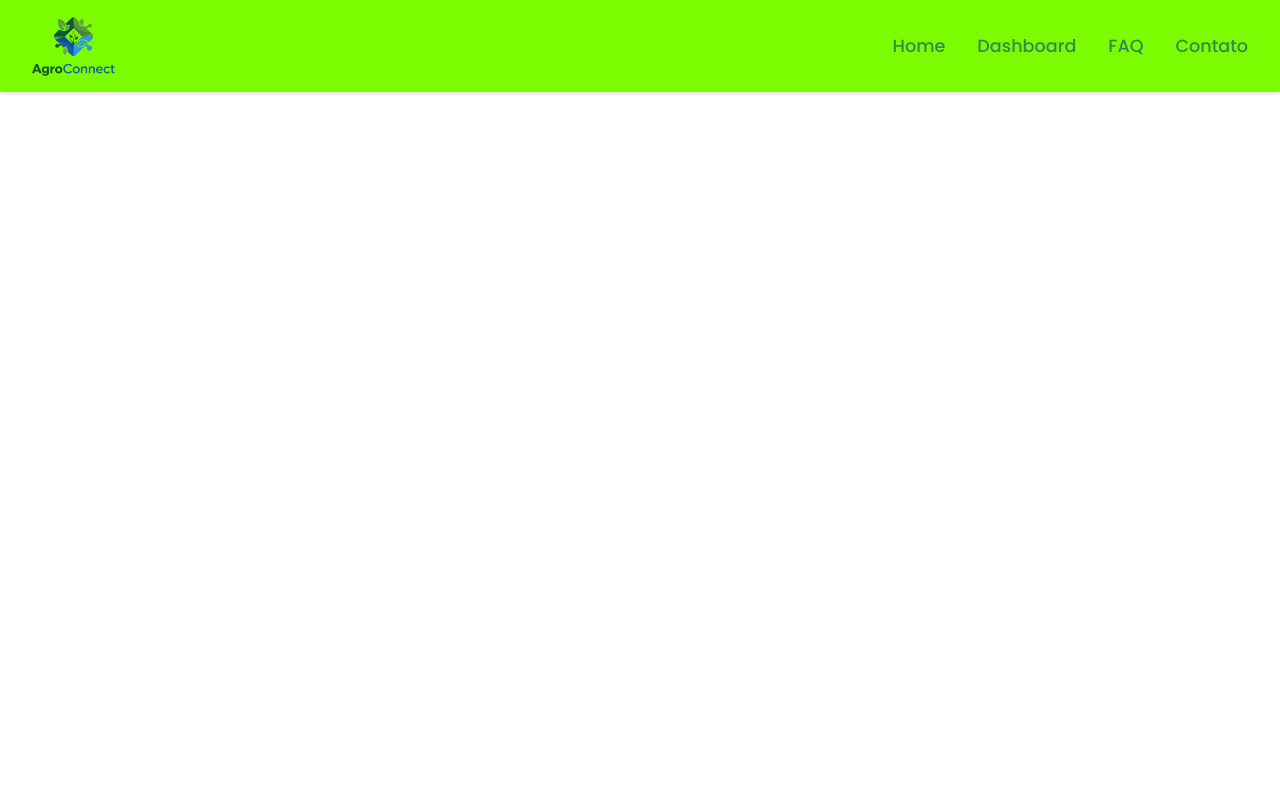
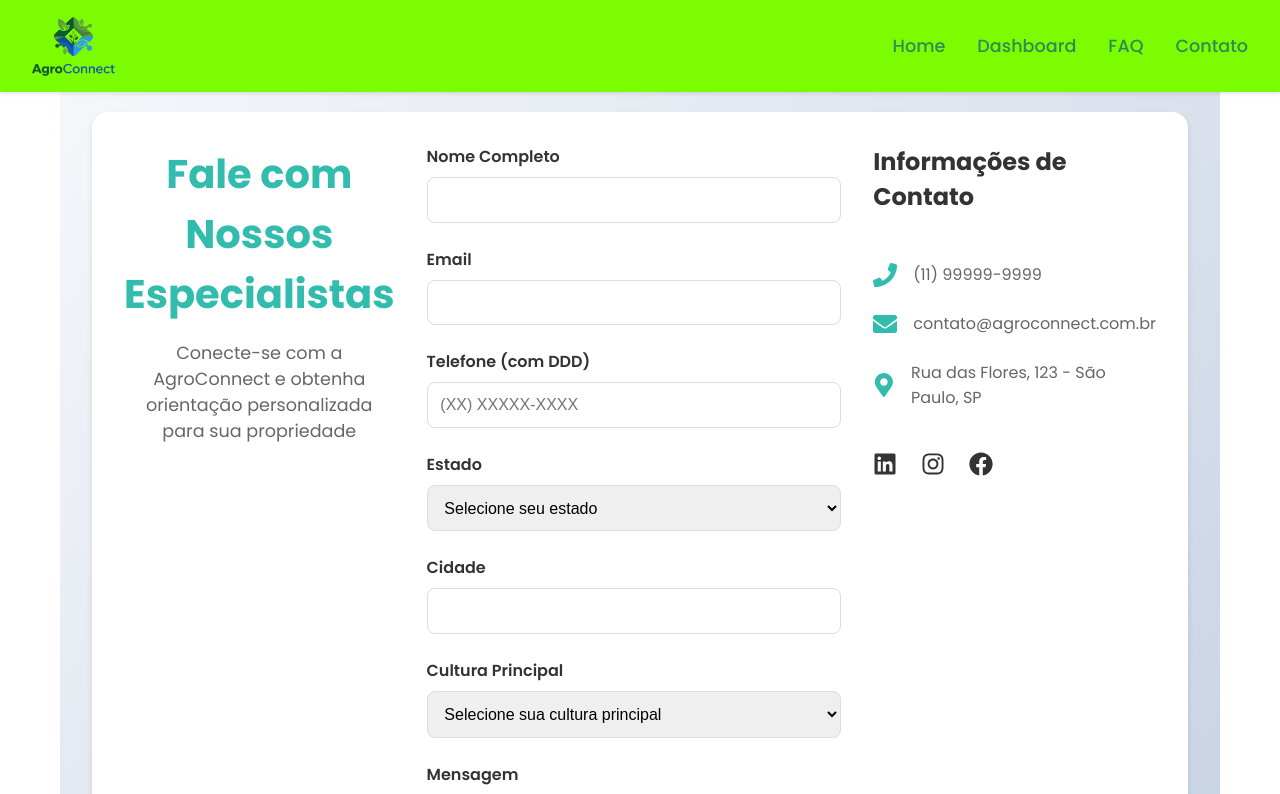
Before and after one commit to viniciusmoraesz/AgroConnect, a React (Vite) app: page /contato in a window 1280 px wide. Shown: the top 794 px of the page. Built offline with nearby package versions, Linux system fonts and the light colour scheme.

Commit message:
Acessibilidade, Contato, Feedback

```diff
--- a/package.json
+++ b/package.json
@@ -10,6 +10,7 @@
     "preview": "vite preview"
   },
   "dependencies": {
+    "@emotion/is-prop-valid": "^1.3.1",
     "@hookform/resolvers": "^5.0.1",
     "axios": "^1.9.0",
     "react": "^19.1.0",
--- a/src/App.jsx
+++ b/src/App.jsx
@@ -1,8 +1,10 @@
 import { Outlet } from 'react-router-dom';
-import Header from './Components/Header'
+import Header from './Components/Header';
+import AccessibilityTools from './Components/AccessibilityTools';
 
 function App() {
   return (
+    <>
       <div style={{
         minHeight: '100vh',
         display: 'flex',
@@ -11,16 +13,18 @@ function App() {
       }}>
         <Header />
         <div style={{
-        paddingTop: '80px',  // Add padding to account for the fixed header
+          paddingTop: '80px',  // Adicionar um pouco de padding para o Header
           flex: 1,
           width: '100%',
           maxWidth: '1200px',
           margin: '0 auto',
-        padding: '80px 20px 20px'  // Top padding accounts for header
+          padding: '80px 20px 20px'  // "Top" padding para o Header
         }}>
           <Outlet />
         </div>
       </div>
+      <AccessibilityTools />
+    </>
   );
 }
 
--- a/src/Components/AboutUs.jsx
+++ b/src/Components/AboutUs.jsx
@@ -126,7 +126,7 @@ const AboutUs = () => {
         </CtaText>
 
         <ButtonGroup>
-          <PrimaryButton onClick={() => navigate('/fale-com-especialista')}>
+          <PrimaryButton onClick={() => navigate('/feedback')}>
             Deixar um Feedback
           </PrimaryButton>
         </ButtonGroup>
--- a/src/Components/ContactPage.jsx
+++ b/src/Components/ContactPage.jsx
@@ -1,7 +1,198 @@
-export default function ContactPage() {
+import React, { useState } from 'react';
+import { FaPhone, FaEnvelope, FaMapMarkerAlt, FaLinkedin, FaInstagram, FaFacebook } from 'react-icons/fa';
+import { ContactContainer, ContactContent, TitleSection, FormSection, FormField, SubmitButton, ContactInfo, ContactItem, SocialLinks } from '../Styles/StyledContactPage';
+
+const ContactPage = () => {
+  const [formData, setFormData] = useState({
+    fullName: '',
+    email: '',
+    phone: '',
+    state: '',
+    city: '',
+    mainCulture: '',
+    message: ''
+  });
+
+  const handleChange = (e) => {
+    const { name, value } = e.target;
+    setFormData(prev => ({
+      ...prev,
+      [name]: value
+    }));
+  };
+
+  const handleSubmit = (e) => {
+    e.preventDefault();
+    // Handle form submission
+    console.log('Form submitted:', formData);
+  };
+
   return (
-    <>
+    <ContactContainer>
+      <ContactContent>
+        <TitleSection>
+          <h1>Fale com Nossos Especialistas</h1>
+          <p>Conecte-se com a AgroConnect e obtenha orientação personalizada para sua propriedade</p>
+        </TitleSection>
 
-    </>
+        <FormSection>
+          <form onSubmit={handleSubmit}>
+            <FormField>
+              <label htmlFor="fullName">Nome Completo</label>
+              <input
+                type="text"
+                id="fullName"
+                name="fullName"
+                value={formData.fullName}
+                onChange={handleChange}
+                required
+              />
+            </FormField>
+
+            <FormField>
+              <label htmlFor="email">Email</label>
+              <input
+                type="email"
+                id="email"
+                name="email"
+                value={formData.email}
+                onChange={handleChange}
+                required
+              />
+            </FormField>
+
+            <FormField>
+              <label htmlFor="phone">Telefone (com DDD)</label>
+              <input
+                type="tel"
+                id="phone"
+                name="phone"
+                value={formData.phone}
+                onChange={handleChange}
+                required
+                placeholder="(XX) XXXXX-XXXX"
+              />
+            </FormField>
+
+            <FormField>
+              <label htmlFor="state">Estado</label>
+              <select
+                id="state"
+                name="state"
+                value={formData.state}
+                onChange={handleChange}
+                required
+              >
+                <option value="">Selecione seu estado</option>
+                <option value="AC">Acre</option>
+                <option value="AL">Alagoas</option>
+                <option value="AP">Amapá</option>
+                <option value="AM">Amazonas</option>
+                <option value="BA">Bahia</option>
+                <option value="CE">Ceará</option>
+                <option value="DF">Distrito Federal</option>
+                <option value="ES">Espírito Santo</option>
+                <option value="GO">Goiás</option>
+                <option value="MA">Maranhão</option>
+                <option value="MT">Mato Grosso</option>
+                <option value="MS">Mato Grosso do Sul</option>
+                <option value="MG">Minas Gerais</option>
+                <option value="PA">Pará</option>
+                <option value="PB">Paraíba</option>
+                <option value="PR">Paraná</option>
+                <option value="PE">Pernambuco</option>
+                <option value="PI">Piauí</option>
+                <option value="RJ">Rio de Janeiro</option>
+                <option value="RN">Rio Grande do Norte</option>
+                <option value="RS">Rio Grande do Sul</option>
+                <option value="RO">Rondônia</option>
+                <option value="RR">Roraima</option>
+                <option value="SC">Santa Catarina</option>
+                <option value="SP">São Paulo</option>
+                <option value="SE">Sergipe</option>
+                <option value="TO">Tocantins</option>
+              </select>
+            </FormField>
+
+            <FormField>
+              <label htmlFor="city">Cidade</label>
+              <input
+                type="text"
+                id="city"
+                name="city"
+                value={formData.city}
+                onChange={handleChange}
+                required
+              />
+            </FormField>
+
+            <FormField>
+              <label htmlFor="mainCulture">Cultura Principal</label>
+              <select
+                id="mainCulture"
+                name="mainCulture"
+                value={formData.mainCulture}
+                onChange={handleChange}
+                required
+              >
+                <option value="">Selecione sua cultura principal</option>
+                <option value="soja">Soja</option>
+                <option value="milho">Milho</option>
+                <option value="cafe">Café</option>
+                <option value="arroz">Arroz</option>
+                <option value="pecuaria">Pecuária</option>
+                <option value="outros">Outros</option>
+              </select>
+            </FormField>
+
+            <FormField>
+              <label htmlFor="message">Mensagem</label>
+              <textarea
+                id="message"
+                name="message"
+                value={formData.message}
+                onChange={handleChange}
+                required
+                placeholder="Descreva sua necessidade ou dúvida..."
+              />
+            </FormField>
+
+            <SubmitButton type="submit">
+              Agendar Consulta
+            </SubmitButton>
+          </form>
+        </FormSection>
+
+        <ContactInfo>
+          <h2>Informações de Contato</h2>
+          <ContactItem>
+            <FaPhone />
+            <span>(11) 99999-9999</span>
+          </ContactItem>
+          <ContactItem>
+            <FaEnvelope />
+            <span>contato@agroconnect.com.br</span>
+          </ContactItem>
+          <ContactItem>
+            <FaMapMarkerAlt />
+            <span>Rua das Flores, 123 - São Paulo, SP</span>
+          </ContactItem>
+
+          <SocialLinks>
+            <a href="#" target="_blank" rel="noopener noreferrer">
+              <FaLinkedin />
+            </a>
+            <a href="#" target="_blank" rel="noopener noreferrer">
+              <FaInstagram />
+            </a>
+            <a href="#" target="_blank" rel="noopener noreferrer">
+              <FaFacebook />
+            </a>
+          </SocialLinks>
+        </ContactInfo>
+      </ContactContent>
+    </ContactContainer>
   );
-}
+};
+
+export default ContactPage;
--- a/src/Styles/StyledContactPage.js
+++ b/src/Styles/StyledContactPage.js
@@ -0,0 +1,134 @@
+import styled from 'styled-components';
+
+export const ContactContainer = styled.div`
+  width: 100%;
+  min-height: 100vh;
+  background: linear-gradient(135deg, #f5f7fa 0%, #c3cfe2 100%);
+  display: flex;
+  justify-content: center;
+  align-items: center;
+  padding: 2rem;
+`;
+
+export const ContactContent = styled.div`
+  background: white;
+  border-radius: 1rem;
+  box-shadow: 0 4px 6px rgba(0, 0, 0, 0.1);
+  width: 100%;
+  max-width: 1200px;
+  padding: 2rem;
+  display: grid;
+  grid-template-columns: 1fr 2fr 1fr;
+  gap: 2rem;
+  @media (max-width: 1024px) {
+    grid-template-columns: 1fr;
+  }
+`;
+
+export const TitleSection = styled.div`
+  text-align: center;
+  h1 {
+    color: #32BCAD;
+    font-size: 2.5rem;
+    margin-bottom: 1rem;
+  }
+  p {
+    color: #666;
+    font-size: 1.1rem;
+  }
+`;
+
+export const FormSection = styled.div`
+  form {
+    display: flex;
+    flex-direction: column;
+    gap: 1.5rem;
+  }
+`;
+
+export const FormField = styled.div`
+  display: flex;
+  flex-direction: column;
+  gap: 0.5rem;
+
+  label {
+    color: #333;
+    font-weight: 600;
+  }
+
+  input, select, textarea {
+    width: 100%;
+    padding: 0.8rem;
+    border: 1px solid #ddd;
+    border-radius: 0.5rem;
+    font-size: 1rem;
+    transition: border-color 0.3s ease;
+
+    &:focus {
+      outline: none;
+      border-color: #32BCAD;
+    }
+  }
+
+  textarea {
+    height: 150px;
+    resize: vertical;
+  }
+`;
+
+export const SubmitButton = styled.button`
+  background-color: #32BCAD;
+  color: white;
+  padding: 1rem 2rem;
+  border: none;
+  border-radius: 0.5rem;
+  font-size: 1.1rem;
+  font-weight: 600;
+  cursor: pointer;
+  transition: background-color 0.3s ease;
+
+  &:hover {
+    background-color: #239a8d;
+  }
+`;
+
+export const ContactInfo = styled.div`
+  h2 {
+    color: #333;
+    font-size: 1.5rem;
+    margin-bottom: 1.5rem;
+  }
+
+  display: flex;
+  flex-direction: column;
+  gap: 1.5rem;
+`;
+
+export const ContactItem = styled.div`
+  display: flex;
+  align-items: center;
+  gap: 1rem;
+  color: #666;
+
+  svg {
+    width: 24px;
+    height: 24px;
+    color: #32BCAD;
+  }
+`;
+
+export const SocialLinks = styled.div`
+  display: flex;
+  gap: 1.5rem;
+  margin-top: 1rem;
+
+  a {
+    color: #333;
+    font-size: 1.5rem;
+    transition: color 0.3s ease;
+
+    &:hover {
+      color: #32BCAD;
+    }
+  }
+`;
--- a/src/main.jsx
+++ b/src/main.jsx
@@ -3,11 +3,12 @@ import { createRoot } from 'react-dom/client';
 import { BrowserRouter as Router, Routes, Route } from 'react-router-dom';
 import GlobalStyle from './GlobalStyled';
 import App from './App';
+import FAQPage from './Components/FAQPage';
 import LoginPage from './Components/LoginPage';
 import RegisterPage from './Components/RegisterPage';
 import AgricultorDashboard from './Components/AgricultorDashboard';
 import ExpertDashboard from './Components/EspecialistaDashboard';
-import FAQPage from './Components/FAQPage';
+import Feedback from './Components/Feedback';
 import ContactPage from './Components/ContactPage';
 import MainPage from './Components/MainPage';
 import WeatherForecast from './Components/WeatherForecast';
@@ -34,6 +35,7 @@ const AppRouter = () => {
         <Route path="agricultor-dashboard" element={<AgricultorDashboard/>} />
         <Route path="especialista-dashboard" element={<ExpertDashboard/>} />
         <Route path="faq" element={<FAQPage/>} />
+        <Route path="feedback" element={<Feedback/>} />
         <Route path="home" element={<MainPage/>} />
         <Route path="previsao-tempo" element={<WeatherForecast/>} />
         <Route path="tecnicas-agricolas" element={<AgriculturalTechniques/>} />
```
Also changed, not shown: 1 other file (tests, documents, lock files or other folders). Lines whose indentation alone changed are shown as unchanged.
